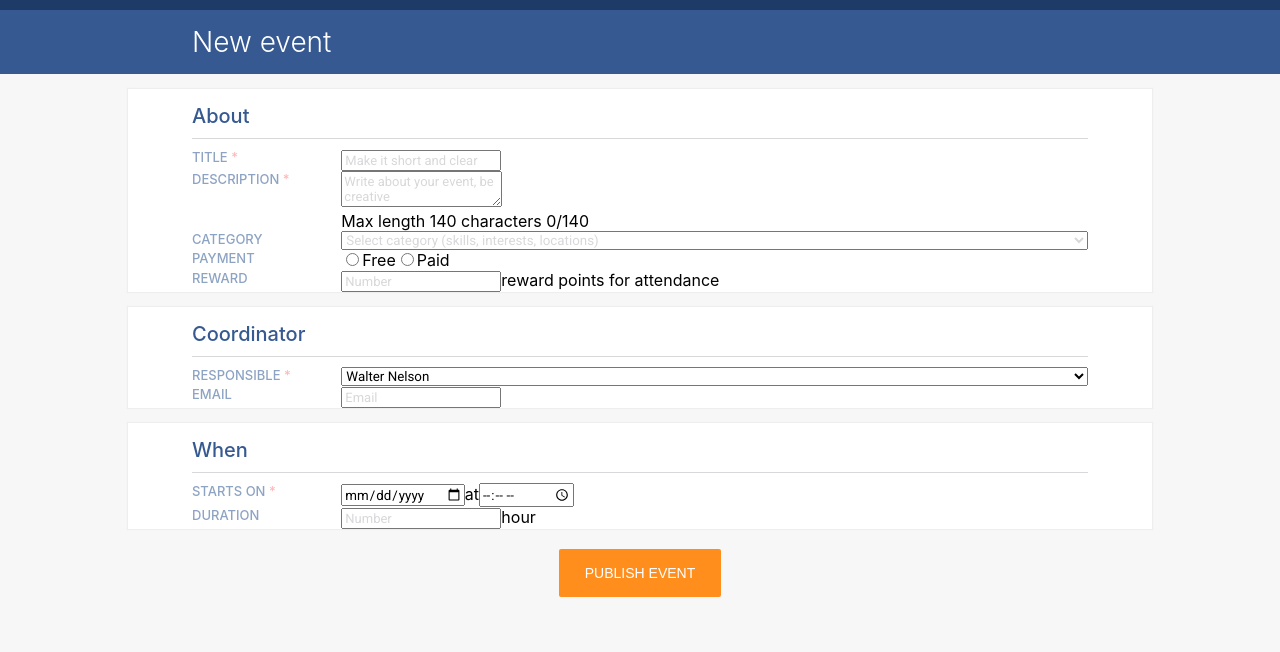
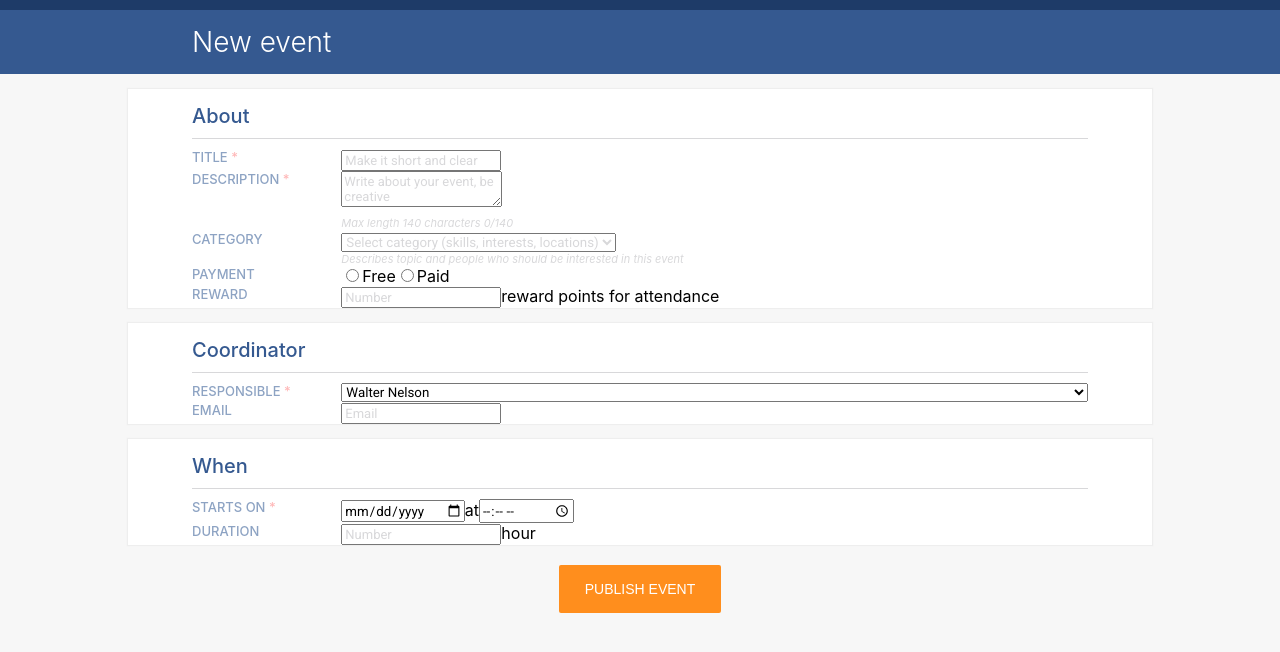
Before and after one commit to sylvestertarnowski/hotree-task, a React (Create React App) app: page / in a window 1280 px wide. Shown: the top 652 px of the page. Built offline with nearby package versions, Linux system fonts and the light colour scheme.

Commit message:
minor changes to how component is structured

```diff
--- a/src/components/DropdownCategory.tsx
+++ b/src/components/DropdownCategory.tsx
@@ -4,12 +4,13 @@ import data from '../data/categories.js';
 type P = {
     name: string;
     placeholder: string;
+    text: string;
 }
 
 const DropdownCategory: React.FC<P> = (props) => {
     const [value, setValue] = useState("initial");
 
-    const { name, placeholder } = props;
+    const { name, placeholder, text } = props;
 
     const options = data.map(category => {
         const { id, name } = category;
@@ -17,6 +18,8 @@ const DropdownCategory: React.FC<P> = (props) => {
     })
 
     return (
+        <div>
+            <div>
             <select
                 className={value === "initial" ? value : value}
                 name={name}
@@ -24,9 +27,12 @@ const DropdownCategory: React.FC<P> = (props) => {
                 value={value}
                 onChange={e => setValue(e.target.value)}
             >
-        <option id="initial" value="initial" disabled selected>{placeholder}</option>
+            <option id="initial" value="initial" disabled>{placeholder}</option>
             {options}
             </select>
+            </div>
+            <div className="description-text">{text}</div>
+        </div>
     )
 }
 
--- a/src/components/DropdownResponsible.tsx
+++ b/src/components/DropdownResponsible.tsx
@@ -16,9 +16,9 @@ const DropdownResponsible: React.FC<P> = (props) => {
     const options = data.map(employee => {
         const { id, name, lastname } = employee;
         if(id === loggedUserId) {
-            loggedUserOptions[0] = <option disabled>Me</option>;
+            loggedUserOptions[0] = <option key="me" disabled>Me</option>;
             loggedUserOptions[1] = <option key={loggedUserId} value={loggedUserId}>{name} {lastname}</option>;
-            loggedUserOptions[2] = <option disabled>Others</option>;
+            loggedUserOptions[2] = <option key="others" disabled>Others</option>;
             return null;
         } else {
             return <option key={id} value={id}>{name} {lastname}</option>
--- a/src/components/InputTextArea.tsx
+++ b/src/components/InputTextArea.tsx
@@ -23,7 +23,7 @@ const InputTextArea: React.FC<P> = (props) => {
                 onChange={e => setValue(e.target.value)}
             />
             <br/>
-            <span>
+            <span className="description-text">
                 <span>Max length {maxLength} characters </span>
                 <span id="desc-right">{value.length}/{maxLength}</span>
             </span>
--- a/src/components/Main.tsx
+++ b/src/components/Main.tsx
@@ -87,6 +87,7 @@ class Main extends React.Component<P, State> {
                         <DropdownCategory
                             name="category"
                             placeholder="Select category (skills, interests, locations)"
+                            text="Describes topic and people who should be interested in this event"
                         />
 
                         <Label text="payment" mandatory={false} name="payment"/>
--- a/src/components/RadioPayment.tsx
+++ b/src/components/RadioPayment.tsx
@@ -2,7 +2,7 @@ import React, { useState } from 'react';
 import InputText from './InputText';
 
 const RadioPayment: React.FC = () => {
-    const [value, setValue] = useState("");
+    const [value, setValue] = useState("free");
 
     return (
         <div id="payment">
--- a/src/css/Section.css
+++ b/src/css/Section.css
@@ -47,3 +47,13 @@ option:first-of-type {
     color: rgb(216, 216, 218);
     font-size: 13px;
 }
+
+.description-text {
+    color: rgb(216, 216, 218);
+    font-size: 11px;
+    font-style: italic;
+}
+
+#desc-right {
+    margin-left: auto;
+}
```
Lines whose indentation alone changed are shown as unchanged.
